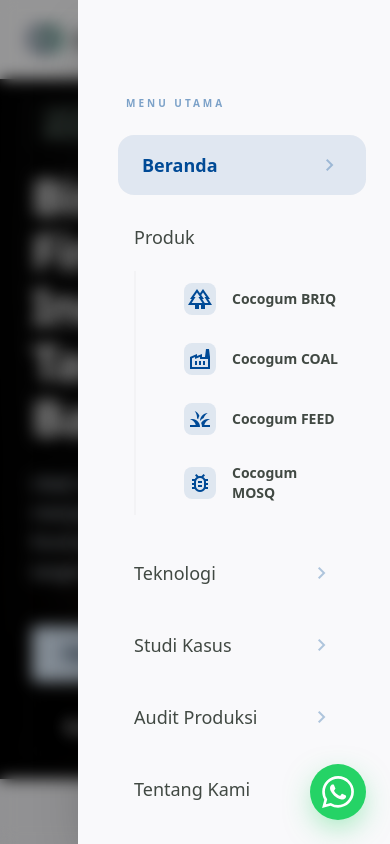
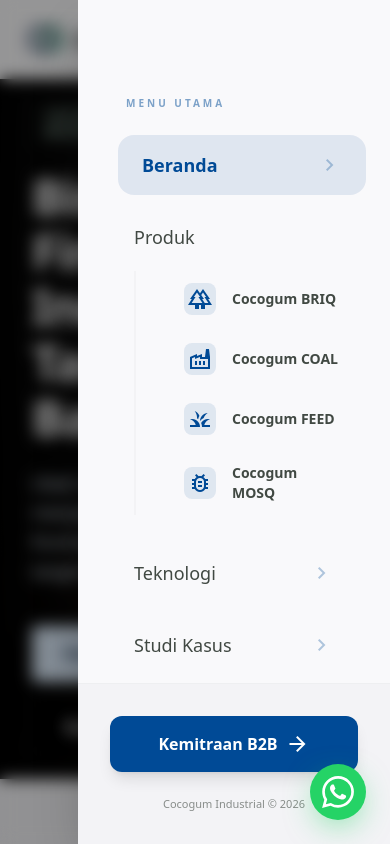
Before and after one commit to pratomobowo/web-cocogum, a Next.js app: page / in a window 390 px wide. Both pictures are taken after a click on the button "menu". Shown: the top 844 px of the page. Built offline with nearby package versions, Linux system fonts and the light colour scheme.

Commit message:
fix: make mobile navigation menu scrollable

```diff
--- a/src/components/layout/Header.tsx
+++ b/src/components/layout/Header.tsx
@@ -151,7 +151,7 @@
             isMobileMenuOpen ? "translate-x-0" : "translate-x-full"
           }`}
         >
-          <div className="p-8 pt-24 flex-1">
+          <div className="p-8 pt-24 flex-1 overflow-y-auto">
             <div className="flex flex-col gap-2">
               <p className="text-[10px] font-bold text-primary/50 uppercase tracking-[0.3em] mb-4 pl-4">Menu Utama</p>
               {menuLinks.map((link) => {
```
